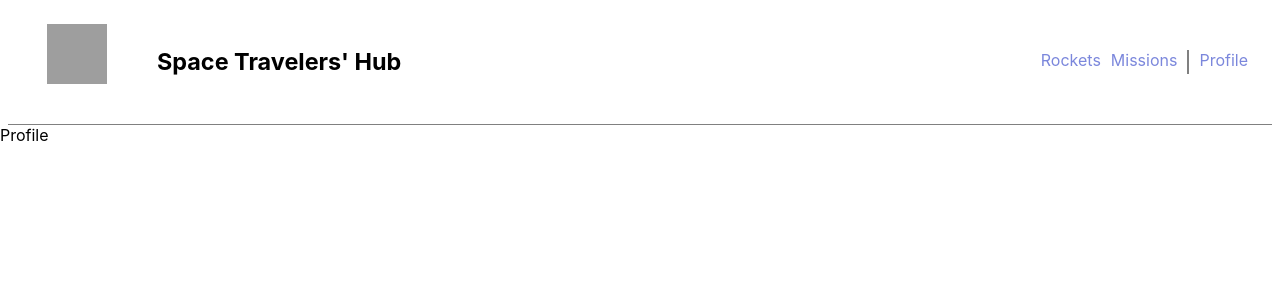
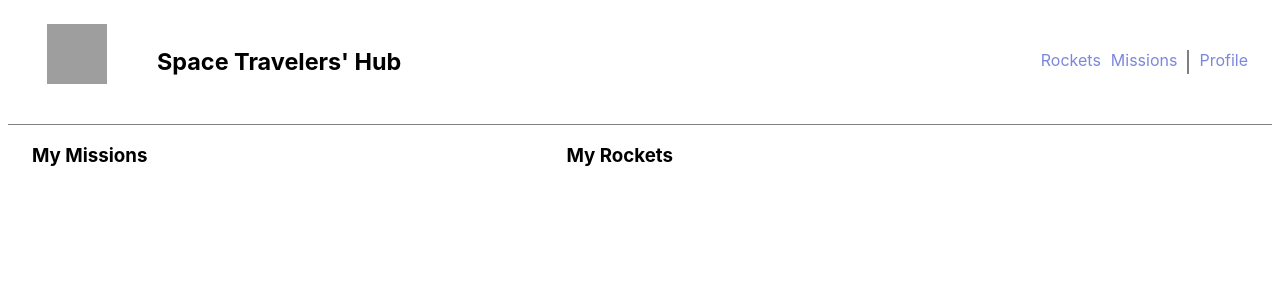
Before and after one commit to AbuTalha3/Space-Traveler-s-Hub, a React (Create React App) app: page /profile in a window 1280 px wide. Shown: the top 300 px of the page. Built offline with nearby package versions, Linux system fonts and the light colour scheme; grey boxes are pictures that could not be loaded.

Commit message:
Added the missions profile UI

```diff
--- /dev/null
+++ b/src/components/MissionsProfileComponent.jsx
@@ -0,0 +1,19 @@
+import React from 'react';
+import { useSelector } from 'react-redux';
+import './Profile.css';
+
+const MissionsProfileComponent = () => {
+  const { missionsArray } = useSelector((store) => store.missions);
+  const reservedMissions = missionsArray.filter((missions) => missions.reserved === true);
+  return (
+    <div className="missionsContainer">
+      {
+            reservedMissions.map((item) => (
+              <p key={item.mission_id} className="mission">{item.mission_name}</p>
+            ))
+        }
+    </div>
+  );
+};
+
+export default MissionsProfileComponent;
--- /dev/null
+++ b/src/components/Profile.css
@@ -0,0 +1,26 @@
+.profileContainer {
+  display: flex;
+  gap: 48px;
+  width: 95%;
+  margin: 0 auto;
+  justify-content: start;
+}
+
+.missionsContainer {
+  margin-bottom: 0;
+}
+
+.mission {
+  border: 1px solid gray;
+  padding: 24px;
+  margin-top: 0;
+  margin-bottom: 0;
+}
+
+.missionsSection {
+  width: 40%;
+}
+
+.rocketsSection {
+  width: 40%;
+}
--- /dev/null
+++ b/src/components/ProfileComponent.jsx
@@ -0,0 +1,17 @@
+import React from 'react';
+import './Profile.css';
+import MissionsProfileComponent from './MissionsProfileComponent';
+
+const ProfileComponent = () => (
+  <div className="profileContainer">
+    <section className="missionsSection">
+      <h3>My Missions</h3>
+      <MissionsProfileComponent />
+    </section>
+    <section className="rocketsSection">
+      <h3>My Rockets</h3>
+    </section>
+  </div>
+);
+
+export default ProfileComponent;
--- a/src/components/RocketsComponents.jsx
+++ b/src/components/RocketsComponents.jsx
@@ -10,7 +10,6 @@ import './RocketCTA.css';
 function RocketsComponents() {
   const { rocketArr } = useSelector((store) => store.rockets);
   const dispatch = useDispatch();
-  console.log(rocketArr);
   useEffect(() => {
     dispatch(getRocketData());
   }, []);
--- a/src/pages/Profile.jsx
+++ b/src/pages/Profile.jsx
@@ -1,7 +1,10 @@
 import React from 'react';
+import ProfileComponent from '../components/ProfileComponent';
 
 const Profile = () => (
-  <div>Profile</div>
+  <div>
+    <ProfileComponent />
+  </div>
 );
 
 export default Profile;
```
